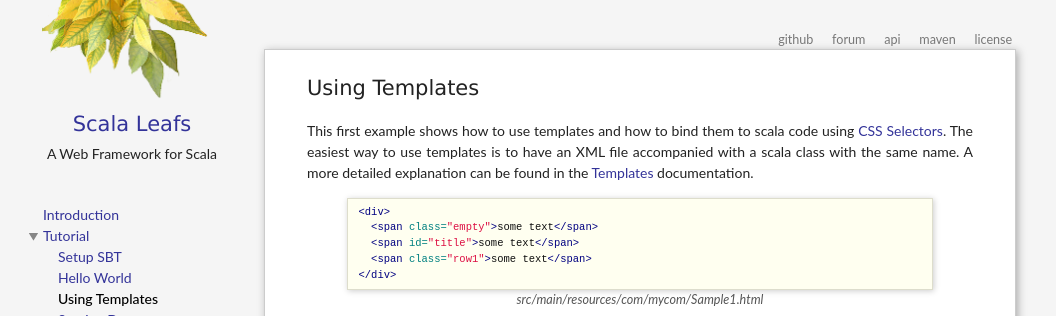
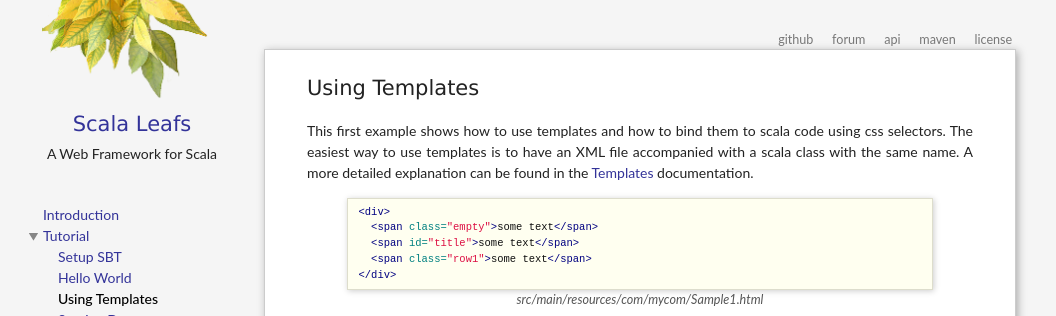
Before and after one commit to scalastuff/scalaleafs, a Jekyll site: the page built from using-templates.md, in a window 1280 px wide. Shown: the top 316 px of the page, without its empty margins (0-1056 px from the left). Built offline with Jekyll 4.4.1, drawn with Linux system fonts in a browser that asks for light colours; part of the change alters nothing that is shown.

```diff
--- a/using-templates.md
+++ b/using-templates.md
@@ -3,7 +3,7 @@ layout: default
 title: Using Templates
 ---
 
-This first example shows how to use templates and how to bind them to scala code using [CSS Selectors](/css-selectors.html). The easiest way to use templates is to have an XML file accompanied with a scala class with the same name. A more detailed explanation can be found in the [Templates](/templates.html) documentation.
+This first example shows how to use templates and how to bind them to scala code using css selectors. The easiest way to use templates is to have an XML file accompanied with a scala class with the same name. A more detailed explanation can be found in the [Templates](/templates.html) documentation.
 
 {% highlight html %}
 <div>
```
